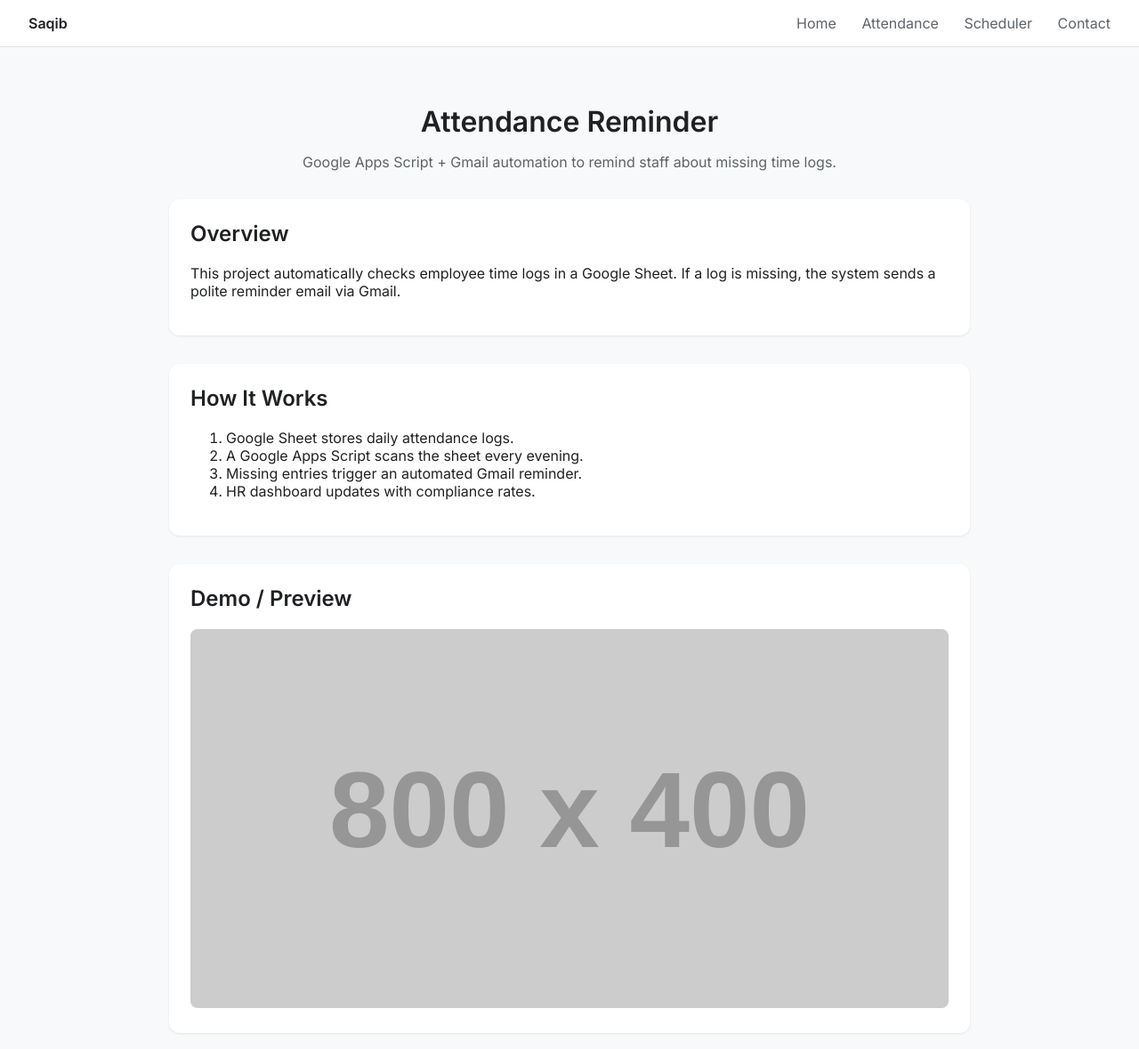
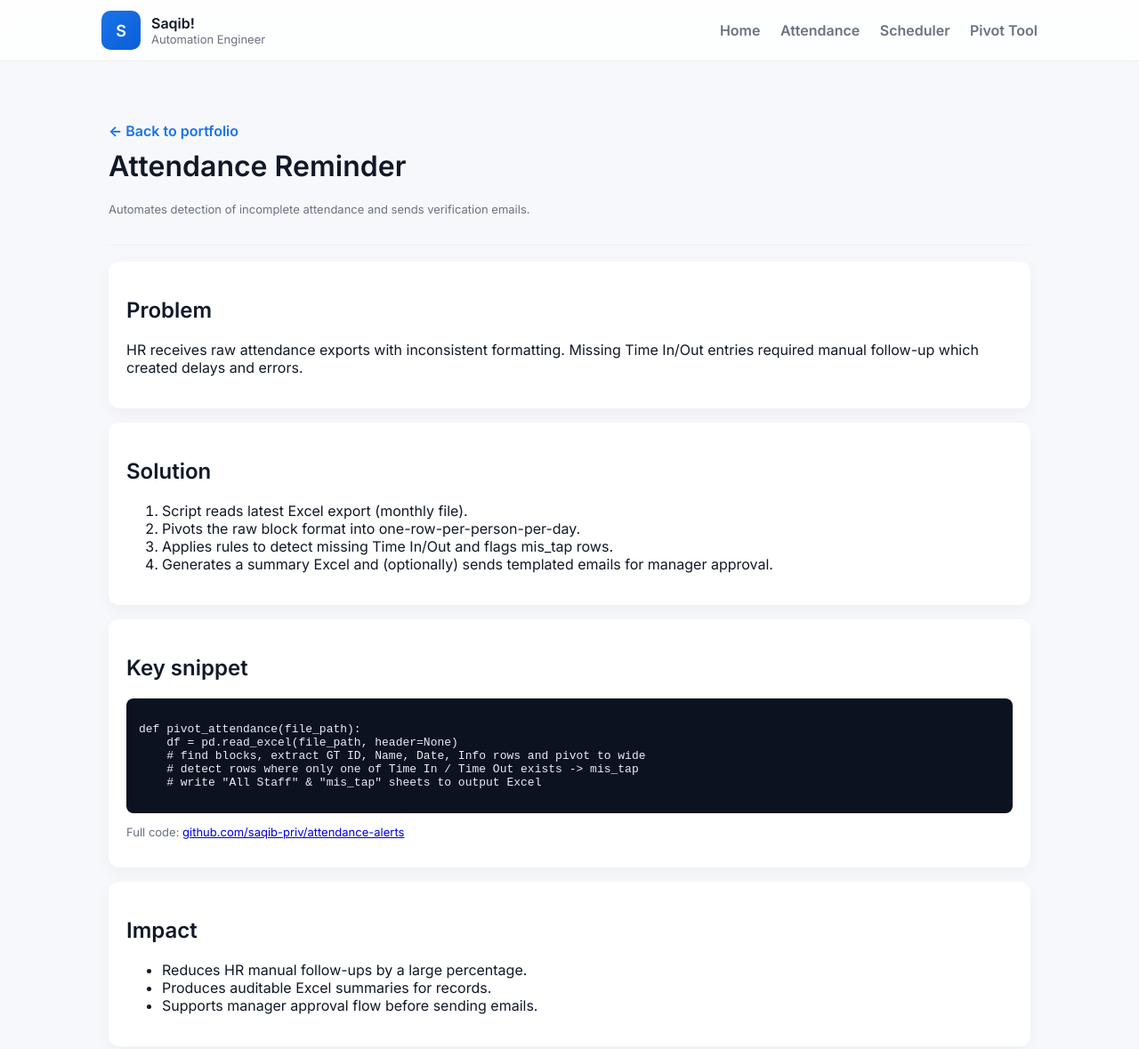
Before and after one commit to saqib-priv/portfolio, a plain HTML site: page attendance.html in a window 1280 px wide. Shown: the top 1179 px of the page at 89% size. Drawn offline with Linux system fonts and the light colour scheme; placeholder pictures from the web are drawn by us.

Commit message:
Update attendance.html

```diff
--- a/attendance.html
+++ b/attendance.html
@@ -1,99 +1,73 @@
-<!DOCTYPE html>
+<!doctype html>
 <html lang="en">
 <head>
-  <meta charset="UTF-8">
-  <meta name="viewport" content="width=device-width, initial-scale=1.0">
-  <title>Attendance Reminder · Saqib Portfolio</title>
+  <meta charset="utf-8"/><meta name="viewport" content="width=device-width,initial-scale=1"/>
+  <title>Attendance Reminder · Saqib</title>
   <link href="https://fonts.googleapis.com/css2?family=Inter:wght@400;600&display=swap" rel="stylesheet">
-  <style>
-    :root {
-      --accent: #1a73e8;
-      --text: #202124;
-      --muted: #5f6368;
-      --bg: #f8f9fa;
-      --card: #fff;
-    }
-    body { margin:0; font-family:'Inter',sans-serif; background:var(--bg); color:var(--text); }
-    header { position:sticky;top:0;background:var(--card);border-bottom:1px solid #e0e0e0;
-      display:flex;justify-content:space-between;align-items:center;padding:1rem 2rem;z-index:1000; }
-    header a { text-decoration:none;color:var(--muted);margin-left:1.5rem;font-weight:500; }
-    header a:hover { color:var(--accent); }
-
-    .hero { max-width:900px;margin:4rem auto 2rem;text-align:center; }
-    .hero h1 { font-size:2rem;margin-bottom:.5rem; }
-    .hero p { color:var(--muted); }
-
-    .content { max-width:900px;margin:2rem auto;padding:0 1.5rem; }
-    .card { background:var(--card);padding:1.5rem;border-radius:12px;
-      box-shadow:0 1px 3px rgba(0,0,0,0.08);margin-bottom:2rem; }
-    .card h2 { margin-top:0; }
-    .btn { display:inline-block;padding:.6rem 1.2rem;border-radius:6px;
-      background:var(--accent);color:white;text-decoration:none;font-weight:600; }
-    .btn:hover { background:#1558b0; }
-
-    .loader {
-      width:40px;height:40px;border:4px solid #ccc;
-      border-top:4px solid var(--accent);border-radius:50%;
-      animation:spin 1s linear infinite;margin:3rem auto; }
-    @keyframes spin { to{ transform:rotate(360deg);} }
-  </style>
+  <link rel="stylesheet" href="style.css">
 </head>
 <body>
+  <header class="header">
+    <div class="inner">
+      <div class="brand">
+        <div class="logo">S</div>
+        <div>
+          <div class="title">Saqib!</div>
+          <div style="font-size:13px;color:var(--muted)">Automation Engineer</div>
+        </div>
+      </div>
+      <nav class="nav">
+        <a href="index.html">Home</a>
+        <a href="attendance.html">Attendance</a>
+        <a href="scheduler.html">Scheduler</a>
+        <a href="pivot.html">Pivot Tool</a>
+      </nav>
+    </div>
+  </header>
 
-<header>
-  <div><strong>Saqib</strong></div>
-  <nav>
-    <a href="index.html">Home</a>
-    <a href="attendance.html">Attendance</a>
-    <a href="scheduler.html">Scheduler</a>
-    <a href="contact.html">Contact</a>
-  </nav>
-</header>
+  <main class="container">
+    <div class="page-hero">
+      <a href="index.html" style="text-decoration:none;color:var(--accent);font-weight:700">← Back to portfolio</a>
+      <h1 style="margin-top:10px">Attendance Reminder</h1>
+      <p class="meta">Automates detection of incomplete attendance and sends verification emails.</p>
+    </div>
 
-<section class="hero">
-  <h1>Attendance Reminder</h1>
-  <p>Google Apps Script + Gmail automation to remind staff about missing time logs.</p>
-</section>
+    <section class="section">
+      <h2>Problem</h2>
+      <p>HR receives raw attendance exports with inconsistent formatting. Missing Time In/Out entries required manual follow-up which created delays and errors.</p>
+    </section>
 
-<div class="loader" id="loader"></div>
+    <section class="section">
+      <h2>Solution</h2>
+      <ol>
+        <li>Script reads latest Excel export (monthly file).</li>
+        <li>Pivots the raw block format into one-row-per-person-per-day.</li>
+        <li>Applies rules to detect missing Time In/Out and flags mis_tap rows.</li>
+        <li>Generates a summary Excel and (optionally) sends templated emails for manager approval.</li>
+      </ol>
+    </section>
 
-<div class="content" id="main" style="display:none;">
-  <div class="card">
-    <h2>Overview</h2>
-    <p>This project automatically checks employee time logs in a Google Sheet. If a log is missing, the system sends a polite reminder email via Gmail.</p>
-  </div>
+    <section class="section">
+      <h2>Key snippet</h2>
+      <div class="pre"><pre><code>def pivot_attendance(file_path):
+    df = pd.read_excel(file_path, header=None)
+    # find blocks, extract GT ID, Name, Date, Info rows and pivot to wide
+    # detect rows where only one of Time In / Time Out exists -> mis_tap
+    # write "All Staff" & "mis_tap" sheets to output Excel
+</code></pre></div>
+      <p class="meta">Full code: <a href="https://github.com/saqib-priv/attendance-alerts" target="_blank">github.com/saqib-priv/attendance-alerts</a></p>
+    </section>
 
-  <div class="card">
-    <h2>How It Works</h2>
-    <ol>
-      <li>Google Sheet stores daily attendance logs.</li>
-      <li>A Google Apps Script scans the sheet every evening.</li>
-      <li>Missing entries trigger an automated Gmail reminder.</li>
-      <li>HR dashboard updates with compliance rates.</li>
-    </ol>
-  </div>
+    <section class="section">
+      <h2>Impact</h2>
+      <ul>
+        <li>Reduces HR manual follow-ups by a large percentage.</li>
+        <li>Produces auditable Excel summaries for records.</li>
+        <li>Supports manager approval flow before sending emails.</li>
+      </ul>
+    </section>
 
-  <div class="card">
-    <h2>Demo / Preview</h2>
-    <img src="https://via.placeholder.com/800x400" alt="Attendance Dashboard" style="width:100%;border-radius:8px;">
-  </div>
-
-  <div class="card" style="text-align:center;">
-    <a href="https://github.com/saqib-priv/attendance-reminder" target="_blank" class="btn">View on GitHub</a>
-  </div>
-</div>
-
-<footer style="text-align:center;padding:2rem;color:var(--muted);font-size:.9rem;">
-  © 2025 Saqib · Attendance Reminder
-</footer>
-
-<script>
-  // Fake loading
-  setTimeout(()=>{
-    document.getElementById('loader').style.display="none";
-    document.getElementById('main').style.display="block";
-  },1200);
-</script>
-
+    <footer class="footer">© 2025 Saqib</footer>
+  </main>
 </body>
 </html>
```
